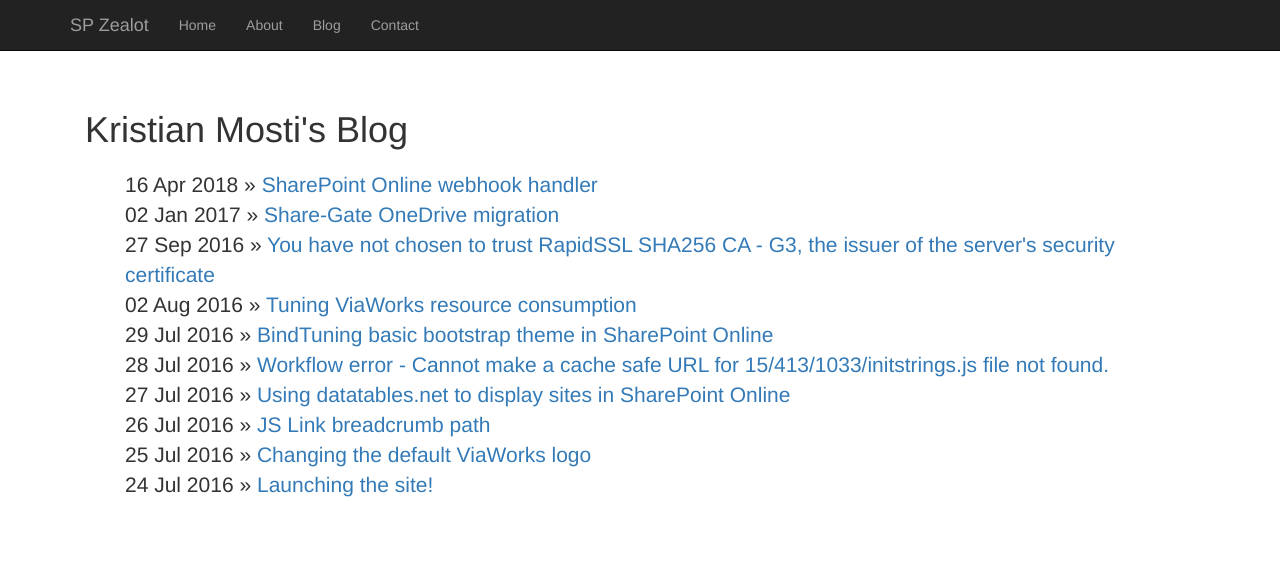
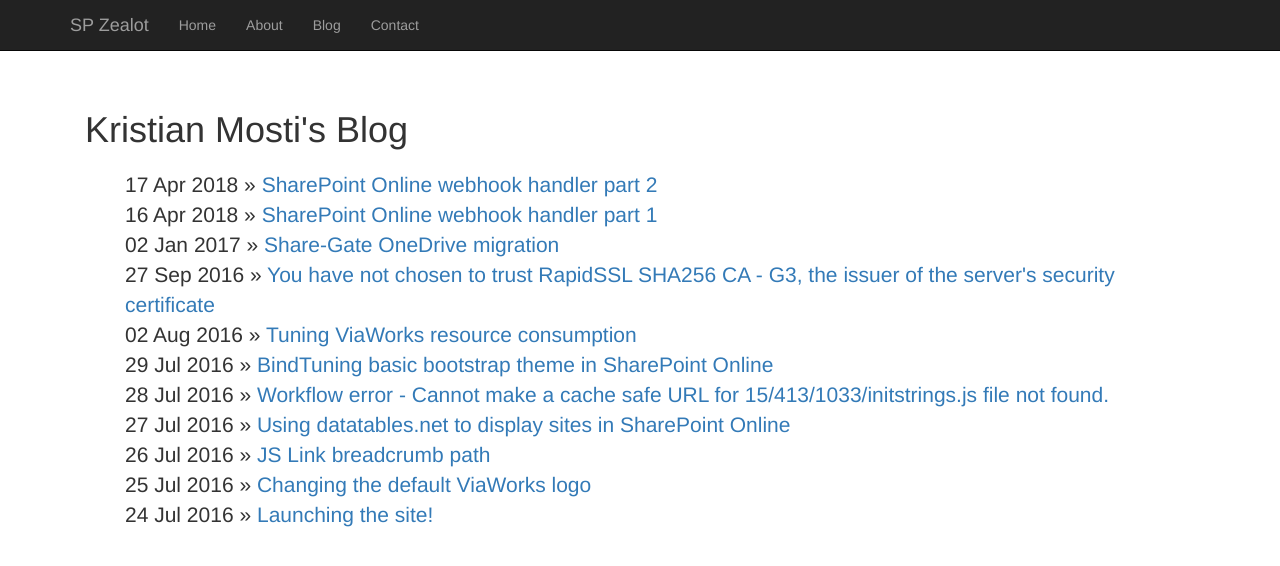
Before and after one commit to kmosti/kmosti.github.io, a Jekyll site: the page built from blog/index.html, in a window 1280 px wide. Shown: the top 566 px of the page. Built offline with Jekyll 4.4.1, drawn with Linux system fonts in a browser that asks for light colours; some of the changed lines change nothing that is shown.

Commit message:
added second part

````diff
--- a/_posts/2018-04-16-SharePoint-Online-webhook-eventhandler.md
+++ b/_posts/2018-04-16-SharePoint-Online-webhook-eventhandler-part-1.md
@@ -1,6 +1,6 @@
 ---
 layout: post
-title: "SharePoint Online webhook handler"
+title: "SharePoint Online webhook handler part 1"
 date: 2018-04-16
 ---
 
@@ -108,3 +108,4 @@ Follow the wizard, and select the windows option when asked.
 The application will be deployed by zipping your project folder, then uploading it to your Azure site - you will be notified in the debug console once the deployment is complete - try visiting the site <url>/index to verify that it is running.
 
 END OF PART 1
+[Part 2](http://spzealot.com/2018/04/17/SharePoint-Online-webhook-eventhandler-part-2.html)
--- /dev/null
+++ b/_posts/2018-04-16-SharePoint-Online-webhook-eventhandler-part-2.md
@@ -0,0 +1,76 @@
+---
+layout: post
+title: "SharePoint Online webhook handler part 2"
+date: 2018-04-17
+---
+
+This is the second part of an article that details how to manage SharePoint webhook subscriptions through Azure Apps. (you can read the first part [here](http://spzealot.com/2018/04/16/SharePoint-Online-webhook-eventhandler-part-1.html))
+
+In the first part, we deployed the Azure site that handles the webhook subscriptions and stores them in a MySQL database, in this second part we will look into how to configure an automatic renewal of subscriptions - thus making sure they never expire.
+
+The important part about the expiration date is that you can configure this date to be at a maximum of 6 months from today's date, which means that an automated job needs to pick them up as they are closing in on this date and then update them with some new date which is less than 182 days.
+
+## Azure WebJobs
+
+Each Azure app site has a separate section where you can configure WebJobs to run. WebJobs are pretty much identical to Azure functions, including the trigger options.
+
+Since we already have a DB that stores subscriptions, including their site url, list id and expiration date, we can now configure a daily webjob that queries the database for subscriptions about to expire, then update the expiration dates of those using the sp-pnp-js.
+
+The solution I made for this purpose can be found here: https://github.com/kmosti/SP-Azure-Webhooks-renewer
+
+To install:
+
+```
+git clone https://github.com/kmosti/SP-Azure-Webhooks-renewer
+npm install
+```
+
+Again, change the config file with your own values.
+
+Once that has been done, you can now test then deploy your webjob. In this instance though, we cannot use the VS Code extension (it does not integrate with WebJobs), however we can do it by zipping the entire folder and uploading it (include the node_modules directory in the zip file). So for mac users just use Terminal, navigate to the root folder then run
+
+```
+zip -r ../webjob.zip *
+```
+
+For windows users, just right click and zip the folder.
+
+In the Azure portal, navigate to the App Service, find the WebJobs blade and click "New"
+
+<img src="/images/webhooks/webjob_1.png" class="img-responsive" alt="Add WebJob">
+
+Enter a name, select type "Triggered", upload the zip file and enter a CRON expression that will trigger the WebJob on a daily schedule. In my test I run it every night at 0100, in which case my CRON expressions is:
+
+```
+0 0 1 * * *
+```
+
+Wait for the deploy to finish, then test it if you want by manually modifying a row in the database to a date less than your update time window and run the WebJob locally.
+
+NOTE: in order for WebJobs to run on a daily schedule, your App service needs to be set to "Always On":
+
+<img src="/images/webhooks/webjob_2.png" class="img-responsive" alt="Always On">
+
+To monitor your web job, you can open select your WebJob and click the "Logs" pane, you should see quite detailed logs and get the status.
+
+## Registering webhooks
+
+I did not touch on this point except to say you can register a webhook from the SP Editor Chrome extension, but you should know that a webhook can be registered either by a REST query, using sp-pnp-js or if you already are using the PnP Provisioning engine, you can easily add the webhook registration in the PnP Scheme for any list or library by adding the following XML:
+
+```
+<pnp:Webhooks>
+    <pnp:Webhook ServerNotificationUrl="https://<yourwebhookendpoint" ExpiresInDays="120" />
+</pnp:Webhooks
+```
+
+Or by using [PnP PowerShell](https://docs.microsoft.com/en-us/powershell/module/sharepoint-pnp/add-pnpwebhooksubscription?view=sharepoint-ps):
+
+```
+Add-PnPWebhookSubscription -List MyList -NotificationUrl https://my-func.azurewebsites.net/webhook
+```
+
+And probably a few other ways too.
+
+## What to do next
+
+This solution does not actually do much, it serves more as a base or hub for webhooks. In order to actually do things, you would first need to add some code to get the change from the list then do some action based on that. That action may be simply triggering an Azure function with parameters obtained from the item, it may be triggering a Flow or Logic App or running some custom code to do other stuff. I will leave that up to the reader, but feel free to drop me an email or post a comment with ideas you would like me to explore in another blog post.
````
Also changed, not shown: images/webhooks/webjob_1.png (added), images/webhooks/webjob_2.png (added).
